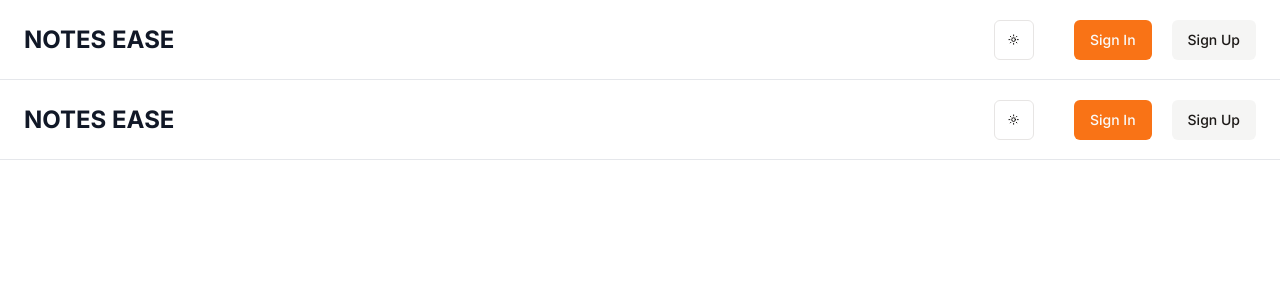
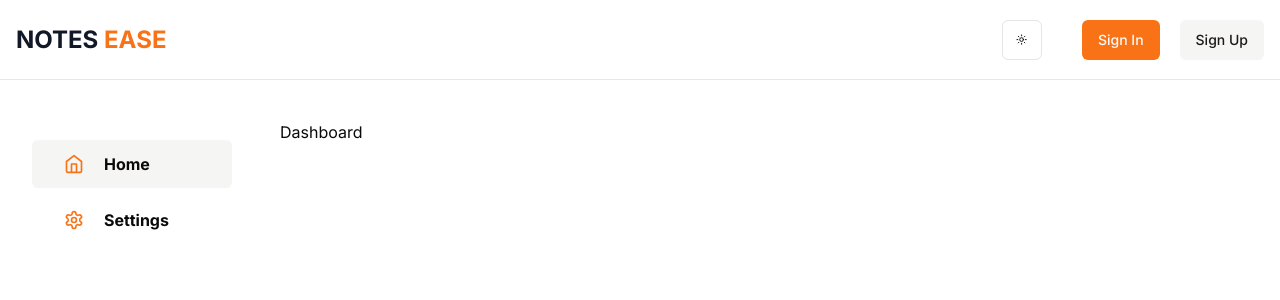
Before and after one commit to ram05kishor12/Apartment-Management, a Next.js app: page /dashboard in a window 1280 px wide. Shown: the top 300 px of the page. Built offline with nearby package versions, Linux system fonts and the light colour scheme; no server answers.

Commit message:
--dashboard sidebar layout

```diff
--- /dev/null
+++ b/app/components/dashsidebar.tsx
@@ -0,0 +1,37 @@
+"use client";
+import { cn } from "@/lib/utils";
+import { Navbar } from "../components/navbar";
+import { UserButton } from "@clerk/nextjs";
+import { HomeIcon, SettingsIcon } from "lucide-react";
+import Link from "next/link";
+import { usePathname } from "next/navigation";
+
+export const Items = [
+    {
+        name: "Home", href: "/dashboard", icon: HomeIcon
+
+    },
+    {
+        name: "Settings", href: "/settings", icon: SettingsIcon
+    }
+
+]
+export default function Dash() {
+    const pathname = usePathname();
+    console.log(pathname);
+    return (
+        <nav className="grid items-start gap-2 py-5">
+            {Items.map((item) => (
+                <Link href={item.href} key={item.name}>
+                    <span className={cn(
+                        "group flex items-center rounded-md text-md py-3 px-8  font-bold space-x-5 hover:bg-accent hover:text-foreground", // Adjusted padding here
+                        pathname === item.href ? "bg-accent" : "bg-transparent"
+                    )}>
+                        <item.icon className="w-5 h-5 text-primary" />
+                        <span>{item.name}</span>
+                    </span>
+                </Link>
+            ))}
+        </nav>
+    )
+}
--- a/app/components/navbar.tsx
+++ b/app/components/navbar.tsx
@@ -1,26 +1,36 @@
+"use client";
 import Link from "next/link";
+import { useEffect } from "react"; // Import useEffect hook
+import { useRouter } from "next/navigation"; // Import useRouter hook
 import { ThemeToggle } from "./themetoggle";
 import { Button } from "@/components/ui/button";
-import { RegisterLink, LoginLink } from "@kinde-oss/kinde-auth-nextjs/components";
-import { getKindeServerSession } from "@kinde-oss/kinde-auth-nextjs/server";
-import { SignIn, SignUp } from "@clerk/nextjs";
-import { Sign } from "crypto";
+import { UserButton } from "@clerk/nextjs";
+import { useAuth } from "@clerk/nextjs";
 
+export function Navbar() {
+    const { sessionId, isLoaded } = useAuth();
+    const router = useRouter(); // Initialize useRouter
 
-export async function Navbar() {
-    const { isAuthenticated } = getKindeServerSession();
+    // Use useEffect to check for sessionId changes
+    // useEffect(() => {
+    //     // Check if user is signed in and sessionId exists
+    //     if (isLoaded && sessionId) {
+    //         // Redirect to dashboard page
+    //         router.push("/dashboard");
+    //     }
+    // }, [isLoaded, sessionId]); // Dependency array ensures this effect runs only when isLoaded or sessionId changes
+
     return (
-        <div className="border-b border-gray-200 dark:border-gray-800 h-[10vh] p-2">
-            <div className="flex items-center justify-between h-full px-4 mx-auto max-w-7xl">
+        <div className="border-b border-gray-200 dark:border-gray-800 h-[10vh] p-3">
+            <div className="flex items-center justify-between h-full px-1 mx-auto max-w-7xl">
                 <Link href="/">
-                    <p className="text-2xl font-bold text-gray-900 dark:text-gray-100">NOTES EASE</p>
+                    <p className="text-2xl font-bold text-gray-900 dark:text-gray-100">NOTES <span className="text-primary"> EASE</span></p>
                 </Link>
                 <div className="flex items-center gap-10">
                     <ThemeToggle />
-                    {(await isAuthenticated()) ? (
-                        <Button>
-                            Logout
-                        </Button>
+                    {isLoaded ? (
+                        sessionId ? (
+                            <UserButton afterSignOutUrl="/" />
                         ) : (
                             <div className="space-x-5">
                                 <Link href="/sign-in">
@@ -34,10 +44,10 @@ export async function Navbar() {
                                     </Button>
                                 </Link>
                             </div>
-                    )}
+                        )
+                    ) : null}
                 </div>
             </div>
-
         </div>
-    )
+    );
 }
--- /dev/null
+++ b/app/dashboard/layout.tsx
@@ -0,0 +1,16 @@
+import { ReactNode } from 'react';
+import Dashboard from '../components/dashsidebar';
+import DashSide from '../components/dashsidebar';
+
+export default function Layout({ children }: { children: ReactNode }) {
+    return (
+        <div className="flex flex-col space-y-6 mt-10">
+            <div className="container grid flex-1 gap-12 md:grid-cols-[200px_1fr]">
+                <aside className="hidden w-[200px] flex-col md:flex">
+                    <DashSide />
+                </aside>
+                <main>{children}</main>
+            </div>
+        </div>
+    );
+}
--- a/app/dashboard/page.tsx
+++ b/app/dashboard/page.tsx
@@ -1,9 +1,23 @@
+import { cn } from "@/lib/utils";
 import { Navbar } from "../components/navbar";
+import { UserButton } from "@clerk/nextjs";
+import { HomeIcon,SettingsIcon } from "lucide-react";
+import Link from "next/link";
 
+export const Items =[
+    {
+        name : "Home" ,href: "/dashboard" ,icon: HomeIcon
+
+    },
+    {
+        name : "Settings" ,href: "/settings" ,icon: SettingsIcon
+    }
+
+]
 export default function Dashboard() {
-    return(
+    return (
         <div>
-            <Navbar />
+            <h1>Dashboard</h1>
         </div>
     )
 }
--- /dev/null
+++ b/app/dashboard/settings/page.tsx
@@ -0,0 +1,8 @@
+
+export default function Setings() {
+    return (
+        <div>
+            <h1>Settings</h1>
+        </div>
+    )
+}
--- a/app/page.tsx
+++ b/app/page.tsx
@@ -1,10 +1,19 @@
+import { Button } from "@/components/ui/button";
 import { Navbar } from "./components/navbar";
+import Link from "next/link";
 
 export default function Home() {
   return (
     <div className="flex flex-col items-center justify-center p-8 lg:p-16">
       <h1 className="text-4xl mt-24 lg:text-6xl md:text-5xl font-extrabold text-center">Create Notes With Ease</h1>
       <p className="max-w-lg mt-6 text-base lg:text-xl text-center">Welcome to our Notes App! This is a user-friendly platform designed to make note-taking easier and more efficient.</p>
+      <div className="mt-10">
+      <Link href="/sign-up">
+      <Button className=" w-52">
+        Get Started
+      </Button>
+      </Link>
+      </div>
     </div>
   );
 }
--- a/package.json
+++ b/package.json
@@ -17,6 +17,7 @@
     "clsx": "^2.1.0",
     "lucide-react": "^0.320.0",
     "next": "14.1.0",
+    "next-auth": "^4.24.5",
     "next-themes": "^0.2.1",
     "react": "^18",
     "react-dom": "^18",
```
Also changed, not shown: 1 other file (tests, documents, lock files or other folders). Lines whose indentation alone changed are shown as unchanged.
